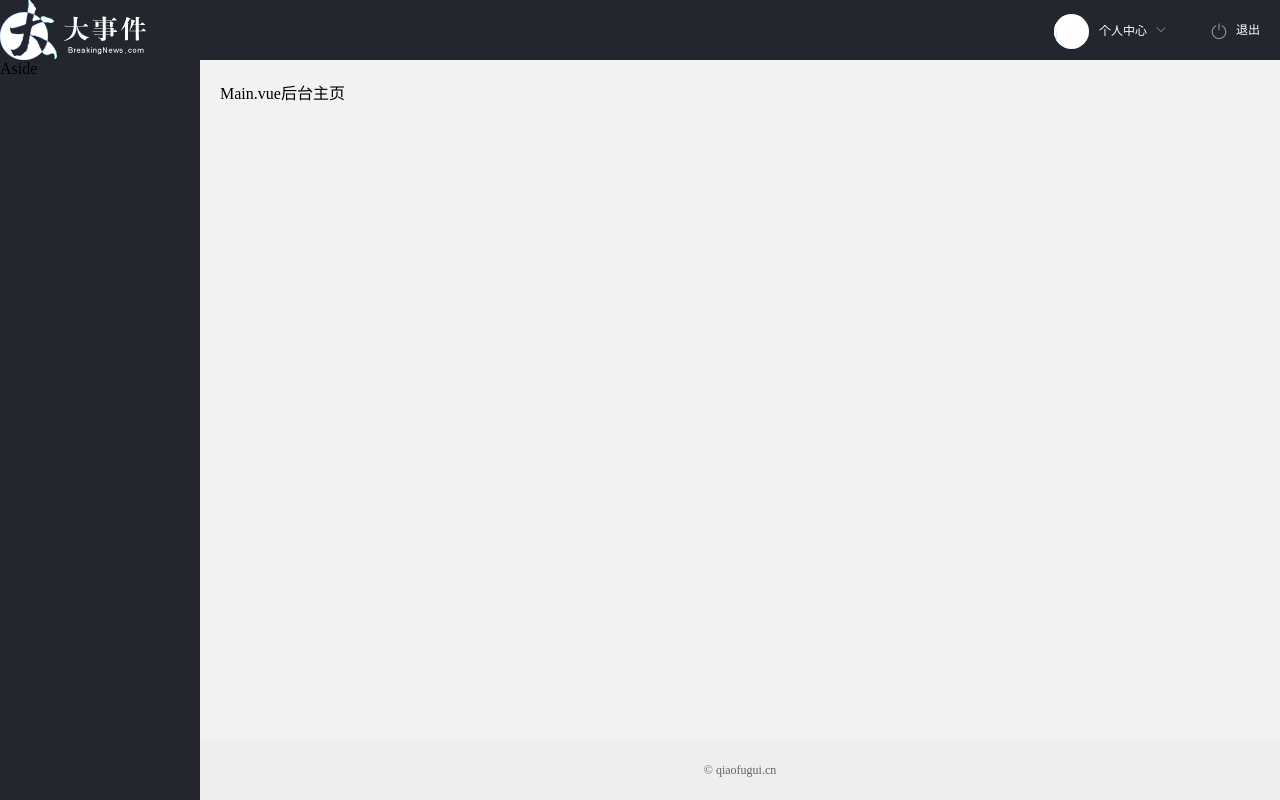
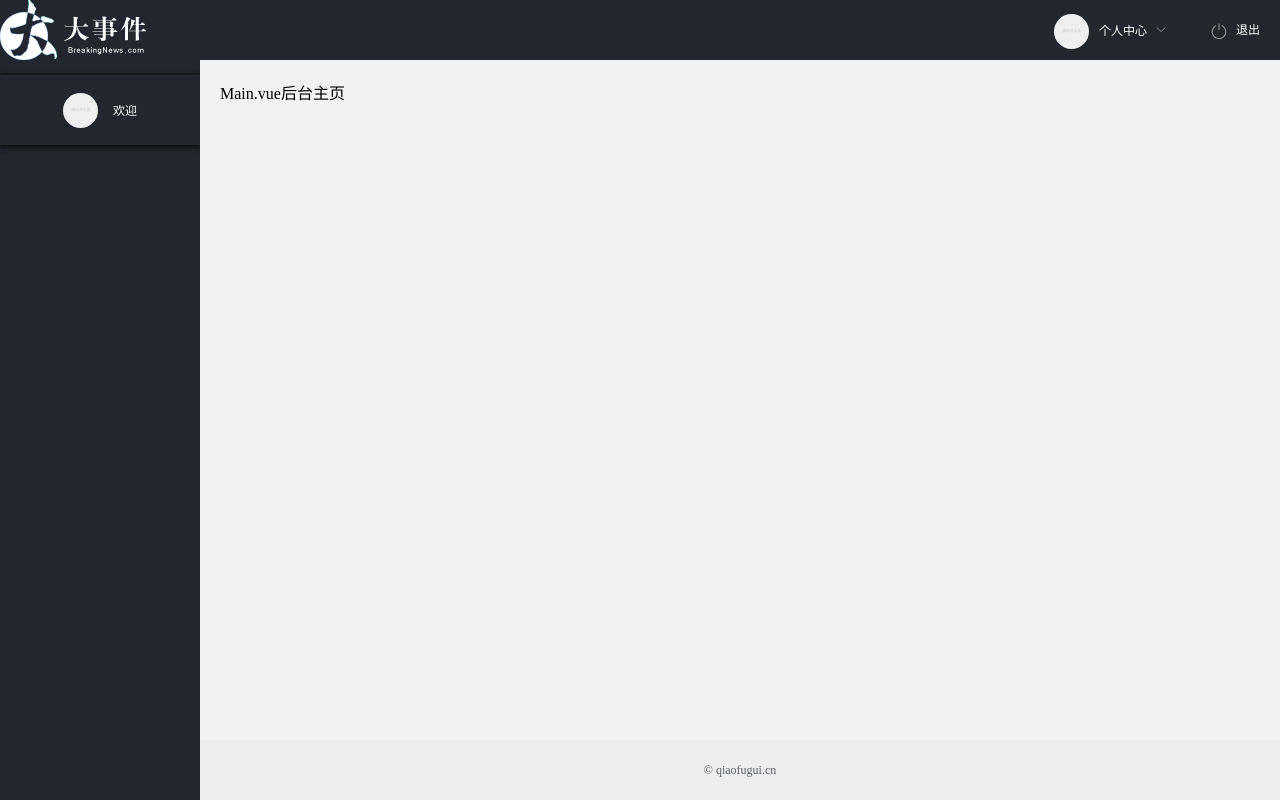
Before and after one commit to qiaofugui/vue-event, a Vue app: page / in a window 1280 px wide. Built offline with nearby package versions, Linux system fonts and the light colour scheme.

Commit message:
getters 的使用并铺设用户信息到页面

```diff
--- a/src/store/index.js
+++ b/src/store/index.js
@@ -12,9 +12,15 @@ export default new Vuex.Store({
     // 用来存储登陆成功成功之后，得到的 token
     token: '',
     // 保存用户的信息
-    userInfo: {}
+    userInfo: {} // { id, nickname, username, email, user_pic }
   },
   getters: {
+    // 用户昵称
+    nickname: state => state.userInfo.nickname,
+    // 用户名
+    username: state => state.userInfo.username,
+    // 用户头像
+    user_pic: state => state.userInfo.user_pic
   },
   mutations: {
     // 更新 token 的函数
--- a/src/views/layout/index.vue
+++ b/src/views/layout/index.vue
@@ -9,7 +9,7 @@
         <el-submenu index="1">
           <template slot="title">
             <!-- 头像 -->
-            <img src="../../assets/images/logo.png" alt="" class="avatar" />
+            <img src="../../assets/images/avatar.jpg" alt="" class="avatar" />
             <span>个人中心</span>
           </template>
           <el-menu-item index="1-1"><i class="el-icon-s-operation"></i>基本资料</el-menu-item>
@@ -20,8 +20,14 @@
       </el-menu>
     </el-header>
     <el-container>
-      <!-- 侧边栏区域 -->
-      <el-aside width="200px">Aside</el-aside>
+      <!-- 侧边栏用户信息区域 -->
+      <el-aside width="200px">
+        <div class="user-box">
+          <img :src="user_pic" alt="" v-if="user_pic">
+          <img src="../../assets/images/avatar.jpg" alt="" v-else>
+          <span>欢迎 {{ nickname || username }}</span>
+        </div>
+      </el-aside>
       <el-container>
         <!-- 页面主体区域 -->
         <el-main>
@@ -36,11 +42,14 @@
   </el-container>
 </template>
 <script>
-import { mapMutations } from 'vuex'
+import { mapMutations, mapGetters } from 'vuex'
 export default {
   name: 'Layout',
   data () {
     return {}
+  },
+  computed: {
+    ...mapGetters(['nickname', 'username', 'user_pic'])
   },
   methods: {
     ...mapMutations(['updateToken', 'updateUserInfo']),
@@ -102,4 +111,31 @@ export default {
     margin-right: 10px;
     object-fit: cover;
   }
+
+// 侧边栏用户信息区域
+.user-box {
+  display: flex;
+  justify-content: center;
+  align-items: center;
+  height: 70px;
+  margin-top: 15px;
+  /* border-top: 1px solid #000;
+  border-bottom: 1px solid #000; */
+  box-shadow: 0px 1px 5px 1px rgba(0, 0, 0, .5),0px 1px 5px 1px rgba(0, 0, 0, .5);
+  user-select: none;
+
+  img {
+    width: 35px;
+    height: 35px;
+    margin-right: 15px;
+    background-color: #fff;
+    border-radius: 50%;
+    object-fit: cover;
+  }
+
+  span {
+    color: #fff;
+    font-size: 12px;
+  }
+}
 </style>
```
